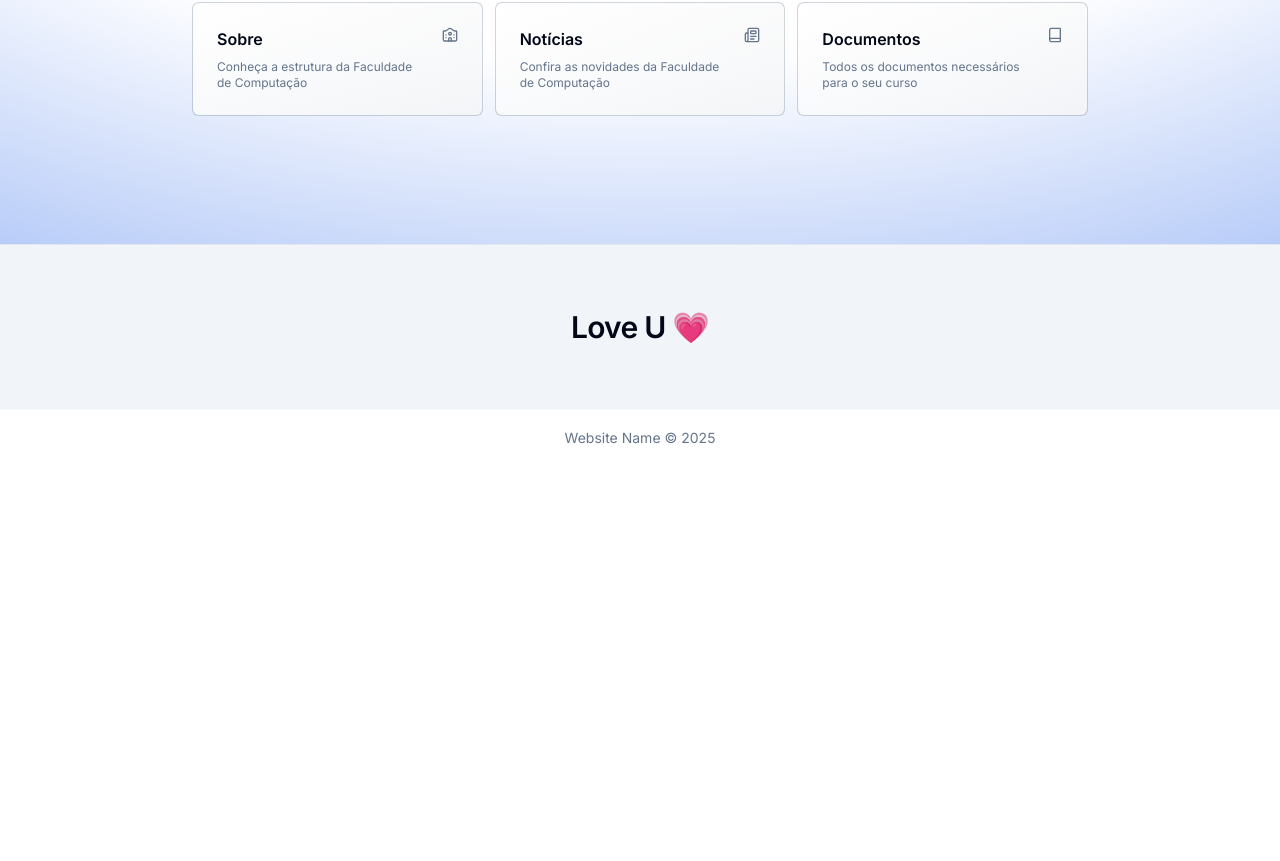
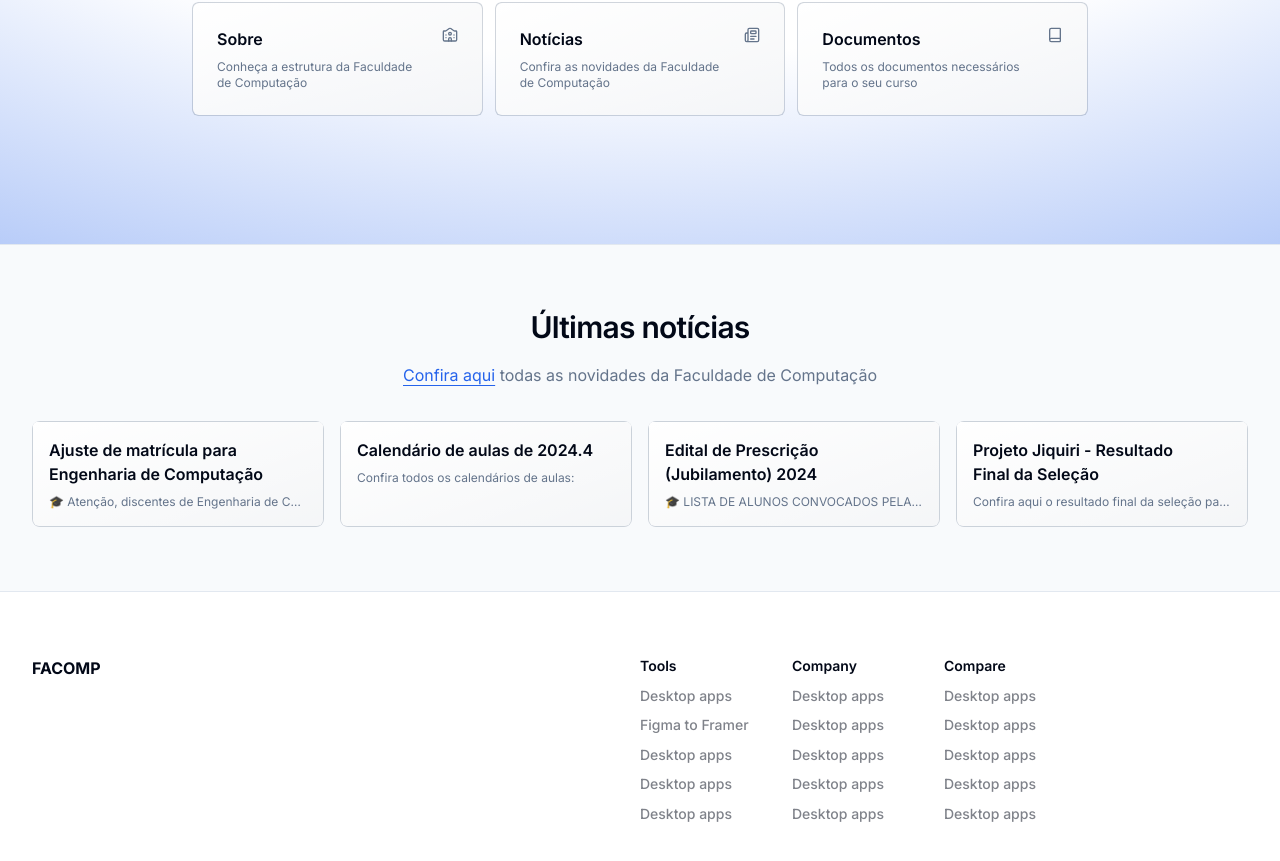
Before and after one commit to aridanpantoja/facomp, a Next.js app: page / in a window 1280 px wide. Shown: the part 499-1360 px from the top of the page. Before the commit the page ends 965 px from the top, so only its background shows below. Built offline with nearby package versions, Linux system fonts and the light colour scheme.

Commit message:
wip: rename blog directory to noticias
BREAKING CHANGE: Blog URLs have changed from /blog to /noticias

```diff
--- a/src/app/(app)/page.tsx
+++ b/src/app/(app)/page.tsx
@@ -1,6 +1,8 @@
+import { PostCard } from '@/components/post-card'
 import { badgeVariants } from '@/components/ui/badge'
 import { WidthWrapper } from '@/components/width-wrapper'
 import { Book, ChevronRight, Newspaper, University } from 'lucide-react'
+import Image from 'next/image'
 import Link from 'next/link'
 
 export default function Home() {
@@ -25,6 +27,35 @@ export default function Home() {
     },
   ]
 
+  const POSTS = [
+    {
+      title: 'Ajuste de matrícula para Engenharia de Computação',
+      description: '🎓 Atenção, discentes de Engenharia de Computação!',
+      href: '/noticias/ajuste-de-matricula-para-engenharia-de-computacao',
+      image: '/image.png',
+    },
+    {
+      title: 'Calendário de aulas de 2024.4',
+      description: 'Confira todos os calendários de aulas:',
+      href: '/noticias/ajuste-de-matricula-para-engenharia-de-computacao',
+      image: '/horarios-aulas-web-2.jpg',
+    },
+    {
+      title: 'Edital de Prescrição (Jubilamento) 2024',
+      description:
+        '🎓 LISTA DE ALUNOS CONVOCADOS PELA CHAMADA PÚBLICA A PRESCRIÇÃO 2024 2024 2024',
+      href: '/noticias/ajuste-de-matricula-para-engenharia-de-computacao',
+      image: '/jubilacao-graduacao-web.jpg',
+    },
+    {
+      title: 'Projeto Jiquiri - Resultado Final da Seleção',
+      description:
+        'Confira aqui o resultado final da seleção para o Projeto Jiquiri: Implementando um sistema de irrigação automatizado no Jardim do NEAB/Campus Castanhal.',
+      href: '/noticias/ajuste-de-matricula-para-engenharia-de-computacao',
+      image: '/PROJETO-JIQUIRI-WEB.jpg',
+    },
+  ]
+
   return (
     <>
       <section className="relative py-16 md:py-24 lg:py-32">
@@ -32,10 +63,6 @@ export default function Home() {
 
         <WidthWrapper>
           <div className="relative mx-auto max-w-4xl">
-            {/* <Bot className="absolute -top-2 left-44 -z-10 size-10 rotate-12 text-muted-foreground opacity-15" />
-            <Code className="absolute top-60 -z-10 size-10 -rotate-12 text-muted-foreground opacity-20" />
-            <SquareSigma className="absolute right-0 top-32 -z-10 size-10 -rotate-12 text-muted-foreground opacity-20" /> */}
-
             <div className="text-balance text-center">
               <Link
                 href="/calendarios"
@@ -90,9 +117,40 @@ export default function Home() {
         </WidthWrapper>
       </section>
 
-      <section className="text-balance border-t bg-muted py-16 text-center">
+      <section className="text-balance border-t bg-muted/50 py-16 text-center">
         <WidthWrapper>
-          <h2>Love U 💗</h2>
+          <div>
+            <div className="space-y-4">
+              <h2>Últimas notícias</h2>
+              <p className="text-muted-foreground">
+                <Link
+                  className="text-primary underline underline-offset-4"
+                  href="/noticias"
+                >
+                  Confira aqui
+                </Link>{' '}
+                todas as novidades da Faculdade de Computação
+              </p>
+            </div>
+
+            <div className="mt-8 grid grid-cols-1 gap-4 lg:grid-cols-2 xl:grid-cols-4">
+              {POSTS.map((post, i) => (
+                <PostCard
+                  key={i}
+                  title={post.title}
+                  description={post.description}
+                  image={post.image}
+                  href={post.href}
+                />
+              ))}
+            </div>
+          </div>
+        </WidthWrapper>
+      </section>
+
+      <section>
+        <WidthWrapper>
+          <div></div>
         </WidthWrapper>
       </section>
     </>
--- a/src/collections/Media.ts
+++ b/src/collections/Media.ts
@@ -26,7 +26,7 @@ export const Media: CollectionConfig = {
     {
       name: 'alt',
       type: 'text',
-      //required: true,
+      required: true,
     },
     {
       name: 'caption',
--- a/src/collections/Posts/index.ts
+++ b/src/collections/Posts/index.ts
@@ -58,6 +58,7 @@ export const Posts: CollectionConfig = {
               name: 'heroImage',
               type: 'upload',
               relationTo: 'media',
+              required: true,
             },
             {
               name: 'content',
--- a/src/components/footer.tsx
+++ b/src/components/footer.tsx
@@ -1,14 +1,40 @@
 import { WidthWrapper } from '@/components/width-wrapper'
 import { siteConfig } from '@/config'
+import Link from 'next/link'
 
 export function Footer() {
   return (
-    <footer className="w-full border-t border-border/25">
+    <footer className="w-full border-t">
       <WidthWrapper>
-        <div className="flex h-14 items-center justify-center">
-          <p className="text-center text-sm text-muted-foreground">
-            {siteConfig.name} © 2025
-          </p>
+        <div className="py-5 md:py-16">
+          <div className="grid grid-cols-2">
+            <div className="flex flex-col items-start">
+              <Link href="/" className="flex w-fit items-center gap-2">
+                <span className="font-bold">FACOMP</span>
+              </Link>
+            </div>
+
+            <div className="grid grid-cols-[repeat(2,minmax(150px,1fr))] gap-5 gap-y-10 lg:grid-cols-[repeat(4,minmax(150px,1fr))] lg:gap-0">
+              {siteConfig.footerNav.map((tab, i) => (
+                <div
+                  className="flex flex-col items-start gap-2.5 text-sm leading-[1.4em]"
+                  key={i}
+                >
+                  <h6 className="font-semibold">{tab.title}</h6>
+
+                  {tab.links.map((link, i) => (
+                    <Link
+                      key={i}
+                      href={link.href}
+                      className="font-medium opacity-50 transition-opacity hover:opacity-100"
+                    >
+                      {link.label}
+                    </Link>
+                  ))}
+                </div>
+              ))}
+            </div>
+          </div>
         </div>
       </WidthWrapper>
     </footer>
--- a/src/components/navbar.tsx
+++ b/src/components/navbar.tsx
@@ -9,7 +9,7 @@ import { siteConfig } from '@/config'
 
 export function Navbar() {
   return (
-    <header className="sticky top-0 z-50 w-full border-b backdrop-blur supports-[backdrop-filter]:bg-background/90">
+    <header className="sticky inset-x-0 top-0 z-50 w-full border-b backdrop-blur supports-[backdrop-filter]:bg-background/80">
       <WidthWrapper>
         <div>
           <div className="flex h-[60px] items-center justify-between py-4">
--- /dev/null
+++ b/src/components/post-card.tsx
@@ -0,0 +1,41 @@
+import type { Media } from '@/payload-types'
+import Image from 'next/image'
+import Link from 'next/link'
+
+type PostCardProps = {
+  title: string
+  description: string
+  slug: string
+  image: Media
+}
+
+export function PostCard({ title, description, slug, image }: PostCardProps) {
+  return (
+    <Link
+      href={`/noticias/${slug}`}
+      className="group flex overflow-hidden rounded-lg text-start"
+    >
+      <div className="flex w-full flex-col rounded-md bg-muted-foreground/30 p-[1px] transition-colors group-hover:bg-primary/60 dark:bg-gradient-to-br dark:from-border/80 dark:to-border/20 dark:group-hover:bg-primary">
+        <div>
+          {image && typeof image !== 'string' && image.url && (
+            <Image
+              src={image.url}
+              alt={image.alt}
+              width={image.width || 1008}
+              height={image.height || 567}
+              className="h-48 w-full object-cover"
+            />
+          )}
+        </div>
+        <div className="flex grow rounded-b-md bg-gradient-to-br from-background to-background/80 p-4 dark:to-background/90">
+          <div className="flex w-full grow flex-col gap-2">
+            <span className="font-semibold">{title}</span>
+            <p className="w-full truncate text-xs text-muted-foreground">
+              {description}
+            </p>
+          </div>
+        </div>
+      </div>
+    </Link>
+  )
+}
--- a/src/components/posts-archive.tsx
+++ b/src/components/posts-archive.tsx
@@ -1,21 +1,20 @@
-import { WidthWrapper } from '@/components/width-wrapper'
+import { PostCard } from '@/components/post-card'
 import type { Post } from '@/payload-types'
-import Link from 'next/link'
 
-type PostProps = Pick<Post, 'slug' | 'categories' | 'meta' | 'title' | 'id'>
+type PostProps = Pick<Post, 'slug' | 'meta' | 'title' | 'id' | 'heroImage'>
 
 export function PostsArchive({ posts }: { posts: PostProps[] }) {
   return (
-    <div className="mt-16">
-      <WidthWrapper>
-        <ul className="mx-auto max-w-md list-disc">
-          {posts.map((result) => (
-            <li key={result.id}>
-              <Link href={`/blog/${result.slug}` || ''}>{result.title}</Link>
-            </li>
-          ))}
-        </ul>
-      </WidthWrapper>
+    <div className="mt-8 grid grid-cols-1 gap-4 lg:grid-cols-2 xl:grid-cols-4">
+      {posts.map((post) => (
+        <PostCard
+          key={post.id}
+          title={post.title}
+          description={post.meta?.description || ''}
+          image={post.heroImage}
+          slug={post.slug || ''}
+        />
+      ))}
     </div>
   )
 }
--- a/src/config/index.ts
+++ b/src/config/index.ts
@@ -5,8 +5,8 @@ const createSiteConfig = () => {
       href: '/sobre',
     },
     {
-      label: 'Blog',
-      href: '/blog',
+      label: 'Notícias',
+      href: '/noticias',
     },
     {
       label: 'Documentos',
@@ -22,6 +22,84 @@ const createSiteConfig = () => {
     },
   ]
 
+  const footerNav = [
+    {
+      title: 'Tools',
+      links: [
+        {
+          label: 'Desktop apps',
+          href: '/blog',
+        },
+        {
+          label: 'Figma to Framer',
+          href: '/blog',
+        },
+        {
+          label: 'Desktop apps',
+          href: '/blog',
+        },
+        {
+          label: 'Desktop apps',
+          href: '/blog',
+        },
+        {
+          label: 'Desktop apps',
+          href: '/blog',
+        },
+      ],
+    },
+    {
+      title: 'Company',
+      links: [
+        {
+          label: 'Desktop apps',
+          href: '/blog',
+        },
+        {
+          label: 'Desktop apps',
+          href: '/blog',
+        },
+        {
+          label: 'Desktop apps',
+          href: '/blog',
+        },
+        {
+          label: 'Desktop apps',
+          href: '/blog',
+        },
+        {
+          label: 'Desktop apps',
+          href: '/blog',
+        },
+      ],
+    },
+    {
+      title: 'Compare',
+      links: [
+        {
+          label: 'Desktop apps',
+          href: '/blog',
+        },
+        {
+          label: 'Desktop apps',
+          href: '/blog',
+        },
+        {
+          label: 'Desktop apps',
+          href: '/blog',
+        },
+        {
+          label: 'Desktop apps',
+          href: '/blog',
+        },
+        {
+          label: 'Desktop apps',
+          href: '/blog',
+        },
+      ],
+    },
+  ]
+
   const links = {
     github: 'https://github.com/aridanpantoja/leaf',
   }
@@ -33,6 +111,7 @@ const createSiteConfig = () => {
     ogImage: 'https://leaf.com.br/og.jpg',
     links,
     mainNav,
+    footerNav,
   }
 }
 
--- a/src/payload-types.ts
+++ b/src/payload-types.ts
@@ -75,7 +75,7 @@ export interface UserAuthOperations {
  */
 export interface Media {
   id: number;
-  alt?: string | null;
+  alt: string;
   caption?: {
     root: {
       type: string;
@@ -198,7 +198,7 @@ export interface Category {
 export interface Post {
   id: number;
   title: string;
-  heroImage?: (number | null) | Media;
+  heroImage: number | Media;
   content: {
     root: {
       type: string;
```
Also changed, not shown: src/app/(app)/noticias/[slug]/page.tsx (renamed from src/app/(app)/blog/[slug]/page.tsx), src/app/(app)/noticias/page.tsx (renamed from src/app/(app)/blog/page.tsx).
